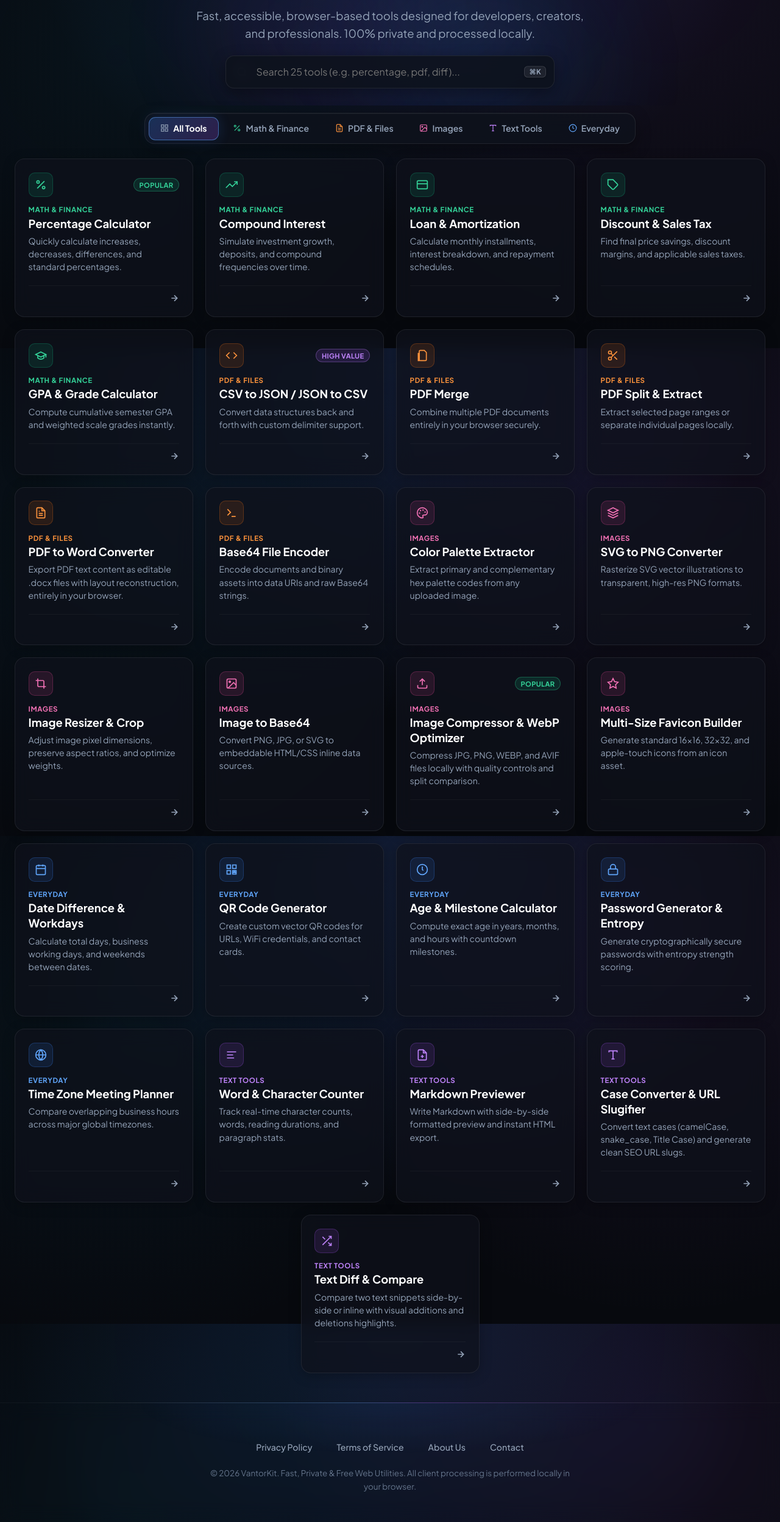
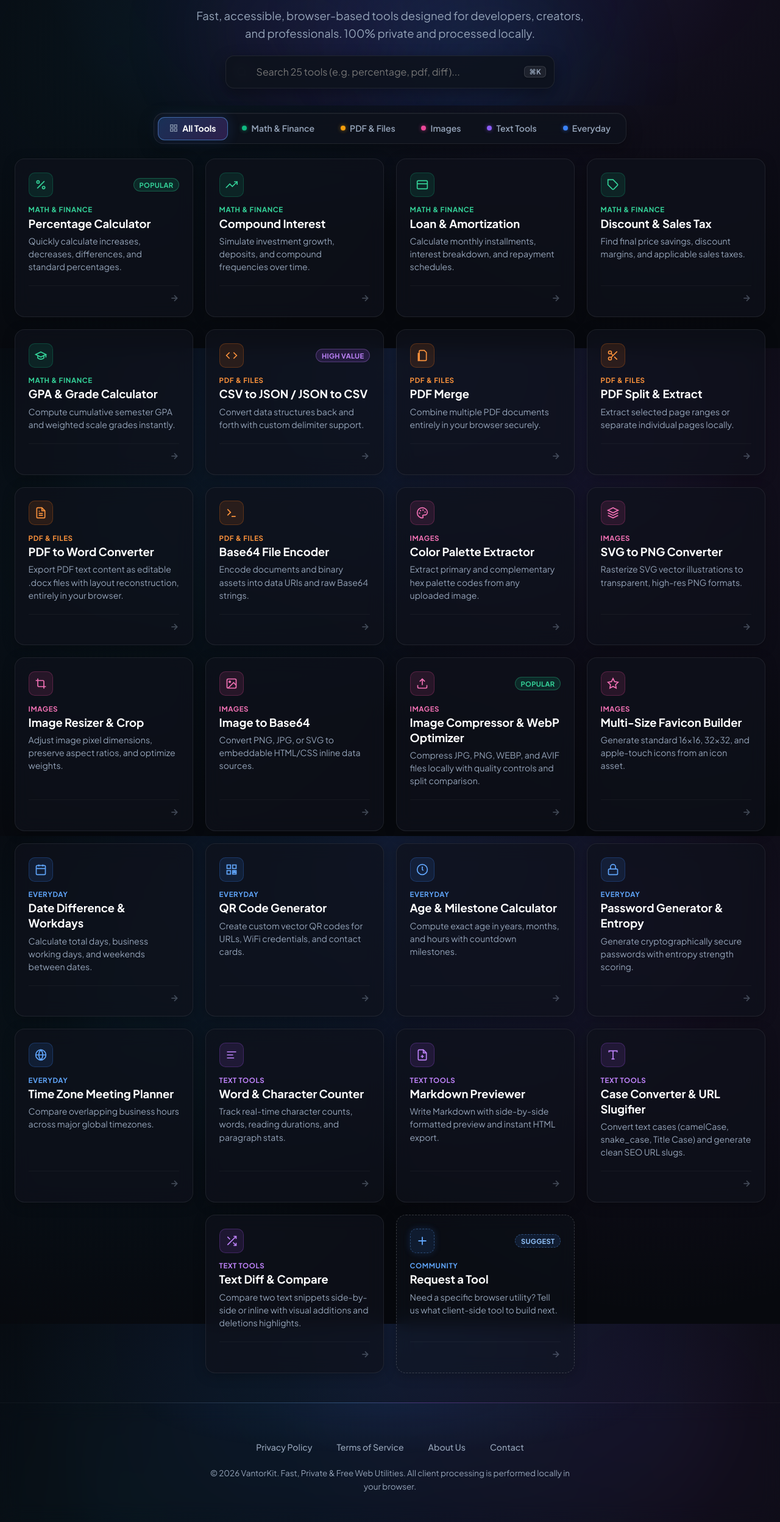
Before and after one commit to hajjami4270/vantorkit, a plain HTML site: page index.html in a window 1280 px wide. Shown: the part 229-2725 px from the top of the page at 61% size. Drawn offline with Linux system fonts and the light colour scheme.

Commit message:
UI: add request-a-tool card, category dots, hover glow, and footer contrast

```diff
--- a/index.html
+++ b/index.html
@@ -709,6 +709,49 @@
     .category-btn[data-cat="everyday"] svg { color: var(--cat-everyday); }
     .category-btn[data-cat="everyday"]:hover { color: var(--cat-everyday-hover); }
 
+    /* Enhancement 2: Category Filter Color Dots (w-2 h-2 rounded-full) */
+    .cat-dot {
+      width: 8px;
+      height: 8px;
+      border-radius: 9999px;
+      display: inline-block;
+      flex-shrink: 0;
+      transition: transform 0.25s cubic-bezier(0.16, 1, 0.3, 1), box-shadow 0.25s ease;
+    }
+
+    .cat-dot-math {
+      background-color: #10b981;
+      box-shadow: 0 0 6px rgba(16, 185, 129, 0.6);
+    }
+    .cat-dot-files {
+      background-color: #f59e0b;
+      box-shadow: 0 0 6px rgba(245, 158, 11, 0.6);
+    }
+    .cat-dot-images {
+      background-color: #ec4899;
+      box-shadow: 0 0 6px rgba(236, 72, 153, 0.6);
+    }
+    .cat-dot-text {
+      background-color: #8b5cf6;
+      box-shadow: 0 0 6px rgba(139, 92, 246, 0.6);
+    }
+    .cat-dot-everyday {
+      background-color: #3b82f6;
+      box-shadow: 0 0 6px rgba(59, 130, 246, 0.6);
+    }
+
+    .category-btn:hover .cat-dot {
+      transform: scale(1.25);
+    }
+    .category-btn.active .cat-dot {
+      transform: scale(1.3);
+    }
+    .category-btn.active .cat-dot-math { box-shadow: 0 0 10px rgba(16, 185, 129, 0.85); }
+    .category-btn.active .cat-dot-files { box-shadow: 0 0 10px rgba(245, 158, 11, 0.85); }
+    .category-btn.active .cat-dot-images { box-shadow: 0 0 10px rgba(236, 72, 153, 0.85); }
+    .category-btn.active .cat-dot-text { box-shadow: 0 0 10px rgba(139, 92, 246, 0.85); }
+    .category-btn.active .cat-dot-everyday { box-shadow: 0 0 10px rgba(59, 130, 246, 0.85); }
+
     /* Category Pill Indicator per active category */
     .categories-bar:has(.category-btn[data-cat="math"].active) .category-pill-indicator {
       background: linear-gradient(135deg, rgba(16, 185, 129, 0.28) 0%, rgba(5, 150, 105, 0.2) 100%);
@@ -987,6 +1030,48 @@
     }
     .tool-card[data-category="everyday"]:hover .card-arrow { color: var(--cat-everyday); }
 
+    /* Enhancement 1: 26th Card — Request a Tool (Dashed Border SaaS Styling) */
+    .tool-card.card-request-tool {
+      border: 1px dashed rgba(255, 255, 255, 0.18);
+      background: rgba(15, 20, 32, 0.4);
+      cursor: pointer;
+    }
+
+    .tool-card.card-request-tool:hover {
+      border-color: rgba(96, 165, 250, 0.5);
+      background: rgba(26, 34, 52, 0.6);
+      box-shadow: 0 16px 36px -8px rgba(59, 130, 246, 0.25), 0 0 0 1px rgba(96, 165, 250, 0.2);
+    }
+
+    .tool-card.card-request-tool .tool-icon-wrap {
+      background: rgba(59, 130, 246, 0.12);
+      border: 1px dashed rgba(96, 165, 250, 0.35);
+      color: #60a5fa;
+      box-shadow: 0 0 12px rgba(59, 130, 246, 0.2);
+    }
+
+    .tool-card.card-request-tool:hover .tool-icon-wrap {
+      background: rgba(59, 130, 246, 0.22);
+      border-color: rgba(96, 165, 250, 0.6);
+      color: #93c5fd;
+      box-shadow: 0 0 18px rgba(59, 130, 246, 0.4);
+      transform: scale(1.06);
+    }
+
+    .tool-card.card-request-tool .tool-badge.request-badge {
+      background: rgba(59, 130, 246, 0.12);
+      color: #93c5fd;
+      border: 1px dashed rgba(96, 165, 250, 0.35);
+    }
+
+    .tool-card.card-request-tool:hover .card-arrow {
+      color: #60a5fa;
+    }
+
+    .tool-card[data-category="request"] .tool-category {
+      color: #60a5fa;
+    }
+
     .tool-title {
       font-size: 1.15rem;
       font-weight: 700;
@@ -1011,20 +1096,23 @@
       border-top: 1px solid rgba(255, 255, 255, 0.04);
     }
 
+    /* Enhancement 3: Card Arrow Micro-Interactions */
     .card-arrow {
       color: var(--text-muted);
-      transition: all 0.2s ease;
+      opacity: 0.4;
+      transition: transform 0.25s cubic-bezier(0.16, 1, 0.3, 1), opacity 0.25s cubic-bezier(0.16, 1, 0.3, 1), color 0.2s ease;
       display: flex;
       align-items: center;
     }
 
     .tool-card:hover .card-arrow {
       color: var(--accent);
-      transform: translateX(4px);
+      opacity: 1;
+      transform: translateX(3px);
     }
 
     html[dir="rtl"] .tool-card:hover .card-arrow {
-      transform: translateX(-4px) rotate(180deg);
+      transform: translateX(-3px) rotate(180deg);
     }
 
     html[dir="rtl"] .card-arrow svg {
@@ -1129,7 +1217,7 @@
     }
 
     .footer-link {
-      color: var(--text-muted);
+      color: #94a3b8;
       text-decoration: none;
       font-size: 0.88rem;
       font-weight: 500;
@@ -1143,11 +1231,12 @@
       background: rgba(255, 255, 255, 0.05);
     }
 
+    /* Enhancement 4: Footer Contrast Enhancement */
     .footer-copy, footer p {
       max-width: 600px;
       margin: 0 auto;
       line-height: 1.6;
-      color: #64748b;
+      color: #94a3b8;
       font-size: 0.84rem;
     }
 
@@ -1295,7 +1384,7 @@
 
   <main>
     <!-- Categories Filter Pills (Sliding Indicator) -->
-    <div class="categories-wrapper">
+    <div class="categories-wrapper" id="category-filters">
       <div class="categories-bar" id="categoriesBar" role="tablist">
         <!-- Floating Sliding Pill Indicator -->
         <div class="category-pill-indicator" id="categoryPillIndicator" aria-hidden="true"></div>
@@ -1304,23 +1393,23 @@
         <span data-i18n="cat_all">All Tools</span>
       </button>
       <button type="button" class="category-btn" data-cat="math">
-        <svg width="14" height="14" viewBox="0 0 24 24" fill="none" stroke="currentColor" stroke-width="2"><line x1="19" y1="5" x2="5" y2="19"></line><circle cx="6.5" cy="6.5" r="2.5"></circle><circle cx="17.5" cy="17.5" r="2.5"></circle></svg>
+        <span class="cat-dot cat-dot-math" aria-hidden="true"></span>
         <span data-i18n="cat_math">Math &amp; Finance</span>
       </button>
       <button type="button" class="category-btn" data-cat="files">
-        <svg width="14" height="14" viewBox="0 0 24 24" fill="none" stroke="currentColor" stroke-width="2"><path d="M14 2H6a2 2 0 0 0-2 2v16a2 2 0 0 0 2 2h12a2 2 0 0 0 2-2V8z"></path><polyline points="14 2 14 8 20 8"></polyline><line x1="16" y1="13" x2="8" y2="13"></line><line x1="16" y1="17" x2="8" y2="17"></line><polyline points="10 9 9 9 8 9"></polyline></svg>
+        <span class="cat-dot cat-dot-files" aria-hidden="true"></span>
         <span data-i18n="cat_files">PDF &amp; Files</span>
       </button>
       <button type="button" class="category-btn" data-cat="images">
-        <svg width="14" height="14" viewBox="0 0 24 24" fill="none" stroke="currentColor" stroke-width="2"><rect x="3" y="3" width="18" height="18" rx="2" ry="2"></rect><circle cx="8.5" cy="8.5" r="1.5"></circle><polyline points="21 15 16 10 5 21"></polyline></svg>
+        <span class="cat-dot cat-dot-images" aria-hidden="true"></span>
         <span data-i18n="cat_images">Images</span>
       </button>
       <button type="button" class="category-btn" data-cat="text">
-        <svg width="14" height="14" viewBox="0 0 24 24" fill="none" stroke="currentColor" stroke-width="2"><polyline points="4 7 4 4 20 4 20 7"></polyline><line x1="9" y1="20" x2="15" y2="20"></line><line x1="12" y1="4" x2="12" y2="20"></line></svg>
+        <span class="cat-dot cat-dot-text" aria-hidden="true"></span>
         <span data-i18n="cat_text">Text Tools</span>
       </button>
       <button type="button" class="category-btn" data-cat="everyday">
-        <svg width="14" height="14" viewBox="0 0 24 24" fill="none" stroke="currentColor" stroke-width="2"><circle cx="12" cy="12" r="10"></circle><polyline points="12 6 12 12 16 14"></polyline></svg>
+        <span class="cat-dot cat-dot-everyday" aria-hidden="true"></span>
         <span data-i18n="cat_everyday">Everyday</span>
       </button>
       </div>
@@ -1848,6 +1937,31 @@
             <div class="tool-category" data-i18n="cat_text">Text Tools</div>
             <div class="tool-title" data-tool-field="title">Text Diff &amp; Compare</div>
             <div class="tool-desc" data-tool-field="desc">Compare two text snippets side-by-side or inline with visual additions and deletions highlights.</div>
+          </div>
+        </div>
+        <div class="card-footer">
+          <span class="card-arrow">
+            <svg width="16" height="16" viewBox="0 0 24 24" fill="none" stroke="currentColor" stroke-width="2.5"><line x1="5" y1="12" x2="19" y2="12"></line><polyline points="12 5 19 12 12 19"></polyline></svg>
+          </span>
+        </div>
+      </a>
+
+      <!-- 26th Utility Card: Request a Tool (Grid Harmony & Balanced Bottom Row) -->
+      <a href="mailto:support@vantorkit.com?subject=Tool%20Request" class="tool-card card-request-tool" data-tool-id="request-a-tool" data-category="request">
+        <div class="card-top">
+          <div class="tool-meta">
+            <div class="tool-icon-wrap request-icon-wrap">
+              <svg width="20" height="20" viewBox="0 0 24 24" fill="none" stroke="currentColor" stroke-width="2.2" stroke-linecap="round" stroke-linejoin="round" aria-hidden="true">
+                <line x1="12" y1="5" x2="12" y2="19"></line>
+                <line x1="5" y1="12" x2="19" y2="12"></line>
+              </svg>
+            </div>
+            <span class="tool-badge request-badge" data-i18n="badge_request">Suggest</span>
+          </div>
+          <div>
+            <div class="tool-category" data-i18n="cat_request">Community</div>
+            <div class="tool-title" data-tool-field="title">Request a Tool</div>
+            <div class="tool-desc" data-tool-field="desc">Need a specific browser utility? Tell us what client-side tool to build next.</div>
           </div>
         </div>
         <div class="card-footer">
@@ -1910,6 +2024,8 @@
           badge_popular: "Popular",
           badge_high_value: "High Value",
           badge_live: "Live Now",
+          badge_request: "Suggest",
+          cat_request: "Community",
           tools: {
             "percentage-calculator": {
               title: "Percentage Calculator",
@@ -2014,6 +2130,10 @@
             "text-diff": {
               title: "Text Diff & Compare",
               desc: "Compare two text snippets side-by-side or inline with visual additions and deletions highlights."
+            },
+            "request-a-tool": {
+              title: "Request a Tool",
+              desc: "Need a specific browser utility? Tell us what client-side tool to build next."
             }
           }
         },
@@ -2040,6 +2160,8 @@
           badge_popular: "شائع",
           badge_high_value: "قيمة عالية",
           badge_live: "متاح الآن",
+          badge_request: "اقتراح",
+          cat_request: "المجتمع",
           tools: {
             "percentage-calculator": {
               title: "حاسبة النسبة المئوية",
@@ -2144,6 +2266,10 @@
             "text-diff": {
               title: "مقارنة النصوص وتحديد الفروقات",
               desc: "قارن بين نصين جنباً إلى جنب أو بشكل مدمج مع تمييز دقيق للإضافات والحذف."
+            },
+            "request-a-tool": {
+              title: "اقتراح أداة جديدة",
+              desc: "هل تحتاج إلى أداة تصفح معينة؟ أخبرنا بما ترغب في بنائه مستقبلاً."
             }
           }
         },
@@ -2170,6 +2296,8 @@
           badge_popular: "Populaire",
           badge_high_value: "Haute Valeur",
           badge_live: "Disponible",
+          badge_request: "Suggérer",
+          cat_request: "Communauté",
           tools: {
             "percentage-calculator": {
               title: "Calculateur de Pourcentage",
@@ -2274,6 +2402,10 @@
             "text-diff": {
               title: "Comparateur de Texte (Diff)",
               desc: "Comparez deux textes côte à côte ou en ligne avec surbrillance des ajouts et suppressions."
+            },
+            "request-a-tool": {
+              title: "Proposer un outil",
+              desc: "Besoin d'un outil spécifique ? Dites-nous quel outil développer ensuite."
             }
           }
         },
@@ -2300,6 +2432,8 @@
           badge_popular: "Popolare",
           badge_high_value: "Alto Valore",
           badge_live: "Disponibile",
+          badge_request: "Suggerisci",
+          cat_request: "Community",
           tools: {
             "percentage-calculator": {
               title: "Calcolatore di Percentuale",
@@ -2404,6 +2538,10 @@
             "text-diff": {
               title: "Confronto Testo & Diff",
               desc: "Confronta due testi affiancati o in linea con evidenziazione visiva di aggiunte e rimozioni."
+            },
+            "request-a-tool": {
+              title: "Richiedi uno strumento",
+              desc: "Hai bisogno di un'utilità specifica? Suggeriscici il prossimo strumento."
             }
           }
         }
```
